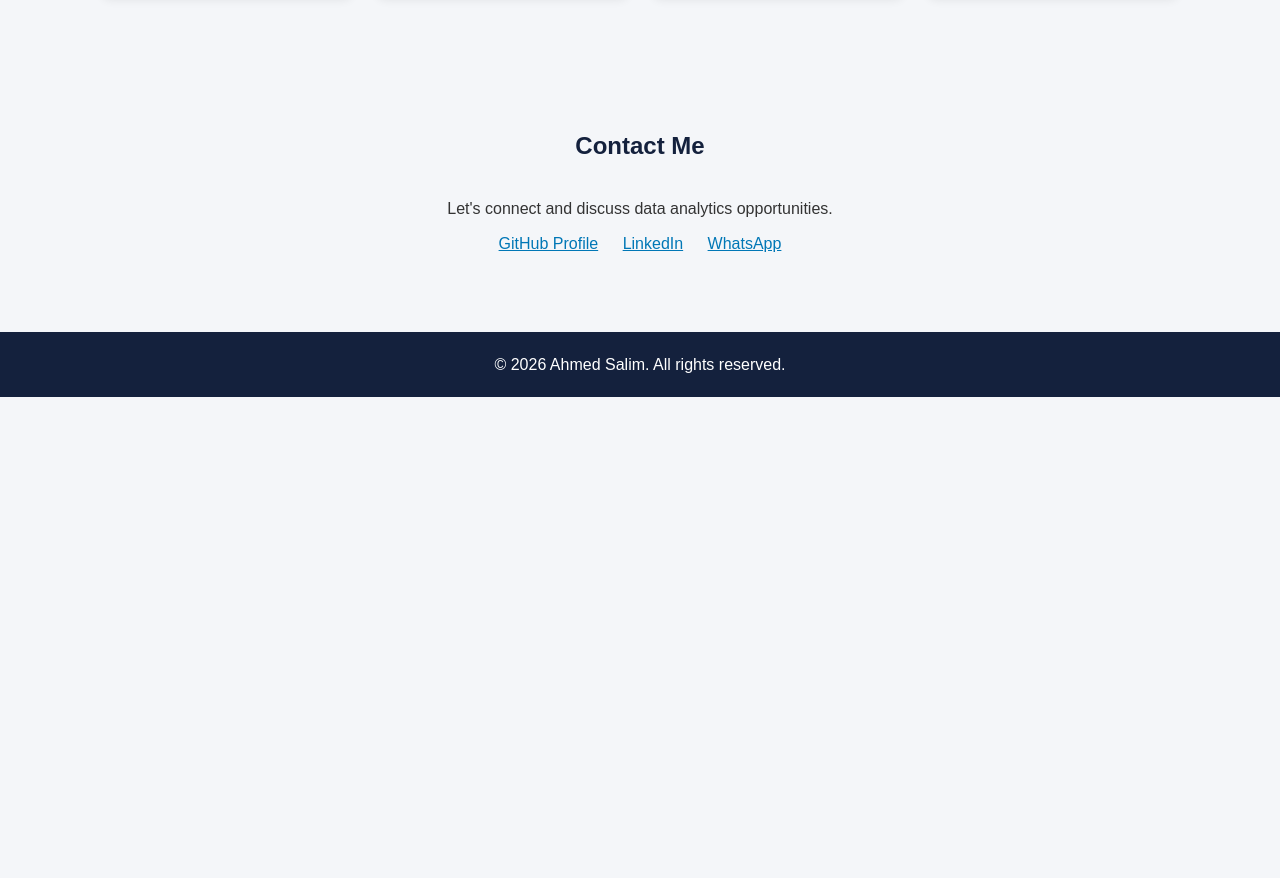
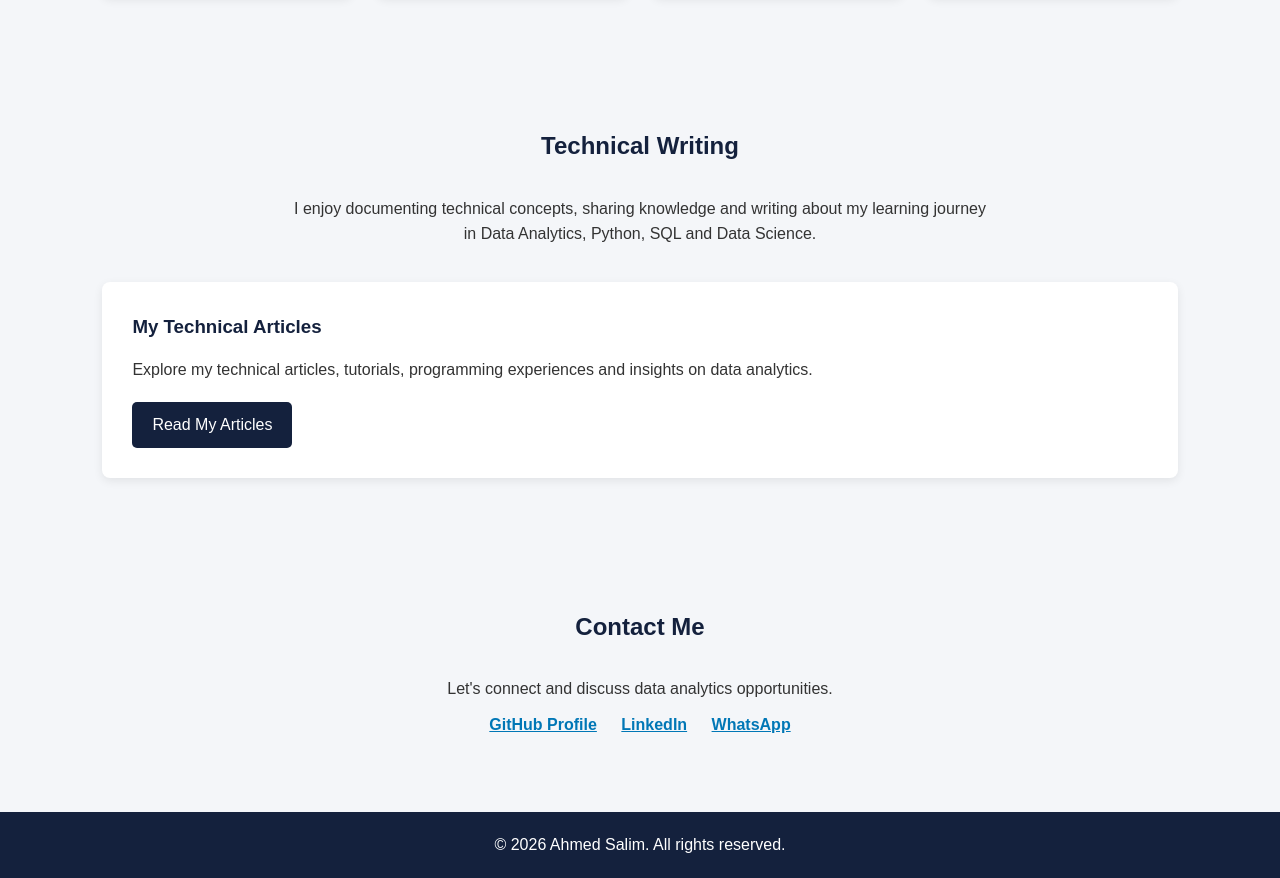
Before and after one commit to rapidlashes/rapidlashes.github.io, a plain HTML site: page index.html in a window 1280 px wide. Shown: the part 1401-2279 px from the top of the page. Before the commit the page ends 1798 px from the top, so only its background shows below. Drawn offline with Linux system fonts and the light colour scheme.

Commit message:
adding a technical writting section

```diff
--- a/index.html
+++ b/index.html
@@ -21,6 +21,7 @@
                 <li><a href="#home">Home</a></li>
                 <li><a href="#about">About</a></li>
                 <li><a href="#projects">Projects</a></li>
+                <li><a href="#writing">Technical Writing</a></li>
                 <li><a href="#contact">Contact</a></li>
             </ul>
         </nav>
@@ -136,6 +137,43 @@
 
     </section>
 
+
+    <!-- Technical Writing Section -->
+    <section id="writing">
+
+        <h2>Technical Writing</h2>
+
+        <p class="writing-intro">
+            I enjoy documenting technical concepts, sharing
+            knowledge and writing about my learning journey
+            in Data Analytics, Python, SQL and Data Science.
+        </p>
+
+        <div class="writing-container">
+
+            <div class="writing-card">
+
+                <h3>My Technical Articles</h3>
+
+                <p>
+                    Explore my technical articles, tutorials,
+                    programming experiences and insights on
+                    data analytics.
+                </p>
+
+                <a href="https://dev.to/rapidlashes" target="_blank" rel="noopener noreferrer" class="writing-btn">
+
+                    Read My Articles
+
+                </a>
+
+            </div>
+
+        </div>
+
+    </section>
+
+
     <!-- Contact Section -->
     <section id="contact">
 
--- a/style.css
+++ b/style.css
@@ -131,6 +131,52 @@ section h2 {
     font-weight: bold;
 }
 
+
+/* Technical Writing Section */
+
+.writing-intro {
+    text-align: center;
+    max-width: 700px;
+    margin: 0 auto 35px;
+}
+
+.writing-container {
+    display: grid;
+    grid-template-columns:
+        repeat(auto-fit, minmax(250px, 1fr));
+    gap: 25px;
+}
+
+.writing-card {
+    background: white;
+    padding: 30px;
+    border-radius: 8px;
+    box-shadow: 0 3px 10px rgba(0, 0, 0, 0.08);
+}
+
+.writing-card h3 {
+    color: #14213d;
+    margin-bottom: 15px;
+}
+
+.writing-card p {
+    margin-bottom: 20px;
+}
+
+.writing-btn {
+    display: inline-block;
+    background: #14213d;
+    color: white;
+    padding: 10px 20px;
+    border-radius: 5px;
+    text-decoration: none;
+}
+
+.writing-btn:hover {
+    background: #0077b6;
+}
+
+
 /* Contact */
 #contact {
     text-align: center;
@@ -140,6 +186,7 @@ section h2 {
     display: inline-block;
     margin: 10px;
     color: #0077b6;
+    font-weight: bold;
 }
 
 /* Footer */
```
